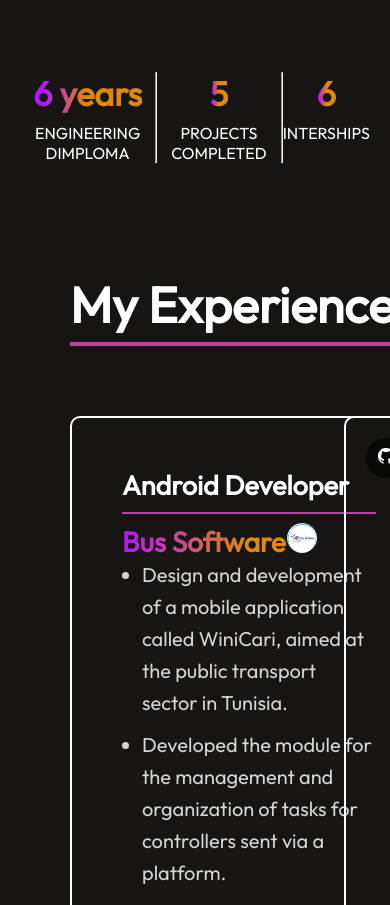
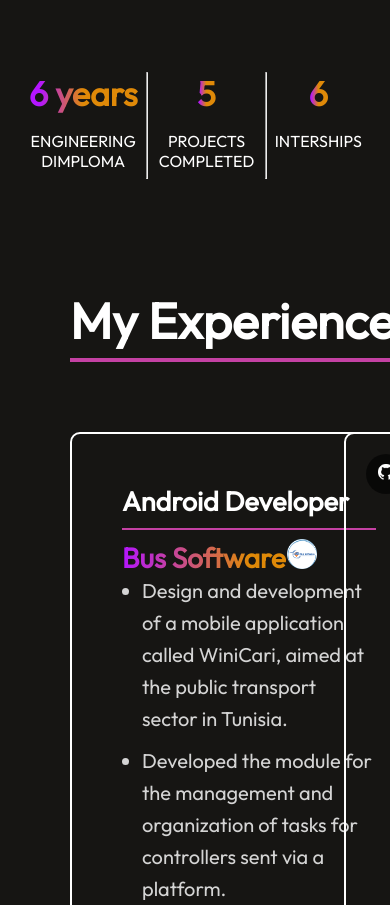
Before and after one commit to arij45/PortfolioWebSite, a React (Vite) app: page / in a window 390 px wide. Shown: the part 2680-3585 px from the top of the page. Built offline with nearby package versions, Linux system fonts and the light colour scheme.

Commit message:
PortfolioWebApplication

```diff
--- a/src/Components/About/About.css
+++ b/src/Components/About/About.css
@@ -181,5 +181,6 @@
     .about-achievement p{
         text-align: center;
         font-size: 16px;
+        padding: 8px 8px;
     }
 }
```
